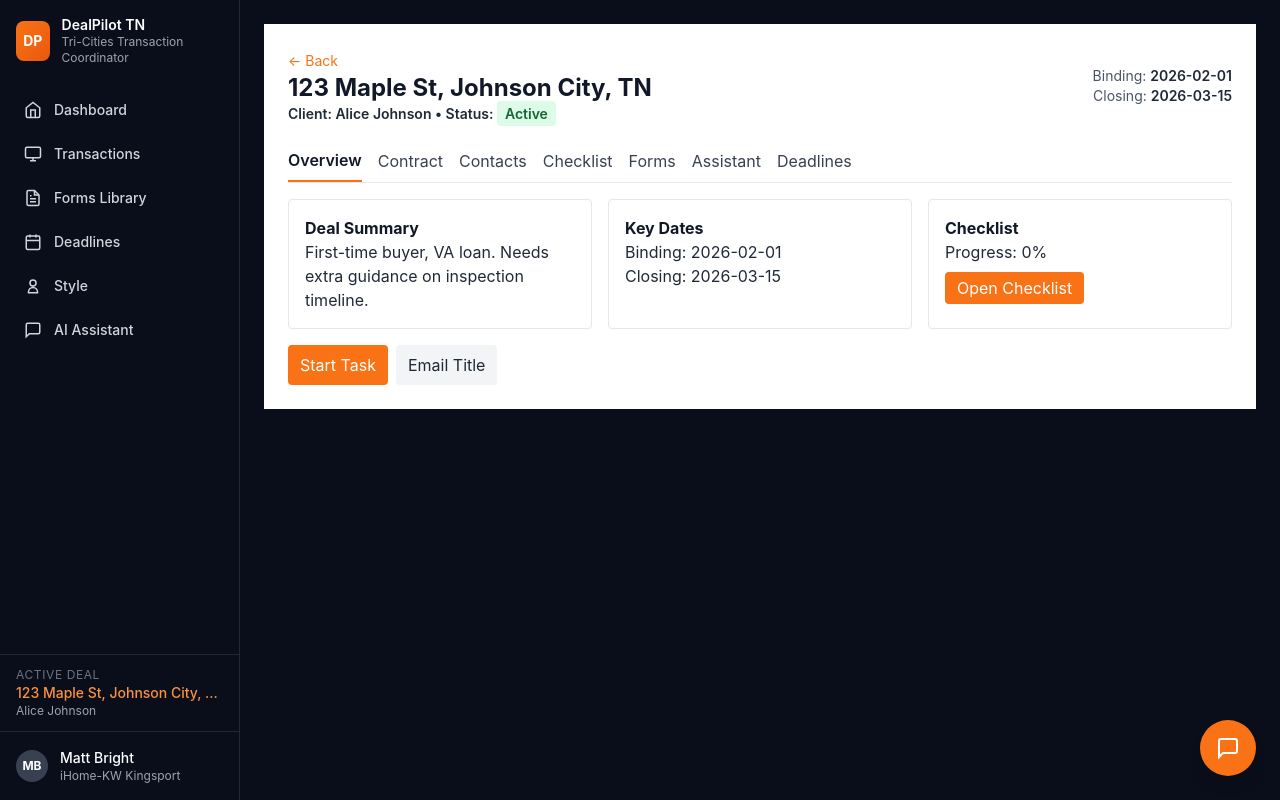
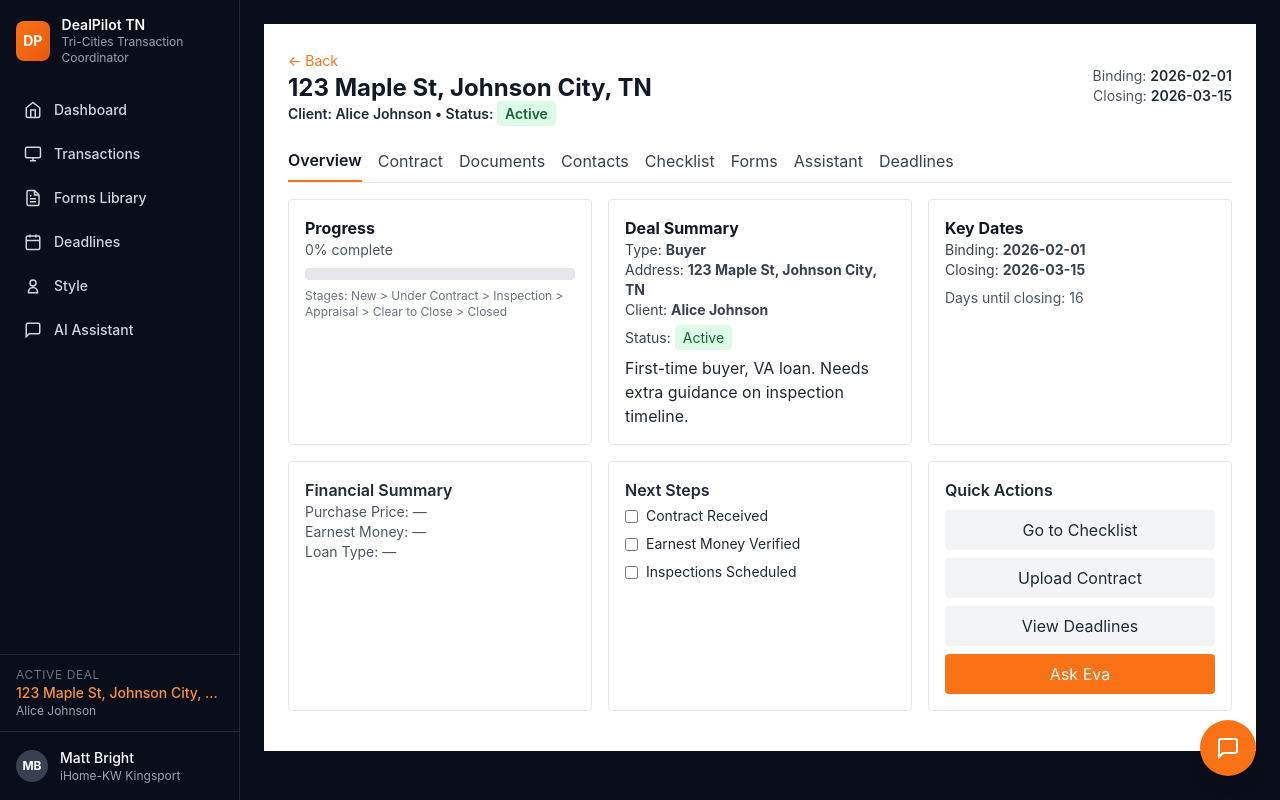
Before and after one commit to mbright4497/dealpilot-tn, a Next.js app in the folder dealpilot-tn/web/: page /chat in a window 1280 px wide. Both pictures are taken after a click on the element 590 px from the left and 575 px from the top of the page. Built offline with nearby package versions, Linux system fonts and the light colour scheme.

Commit message:
feat(transactions): overhaul transaction detail - overview, documents, forms fixes, assistant API

```diff
--- a/dealpilot-tn/web/src/components/TransactionDetail.tsx
+++ b/dealpilot-tn/web/src/components/TransactionDetail.tsx
@@ -1,10 +1,12 @@
 'use client'
-import React, {useState} from 'react'
+import React, {useState, useEffect} from 'react'
 import { createChecklistInstance, checklistProgress } from '@/lib/tc-checklist'
 import ContractUpload from './ContractUpload'
+import { useRouter } from 'next/navigation'
 type Contact = { role:string, name:string, company?:string, phone?:string, email?:string }
 type Transaction = { id:number, address:string, client:string, type:string, status:string, binding?:string, closing?:string, contacts?:Contact[], notes?:string }
 export default function TransactionDetail({transaction, onBack, onUpdateContacts}:{transaction:Transaction,onBack:()=>void,onUpdateContacts?:(txId:number,contacts:Contact[])=>void}){
+  const router = useRouter()
   const [tab,setTab]=useState('overview')
   const [checklist,setChecklist]=useState(()=> createChecklistInstance())
   const [chatMessages,setChatMessages]=useState<any[]>([{from:'system',text:`Transaction: ${transaction.address} (${transaction.client})`}])
@@ -12,6 +14,20 @@ export default function TransactionDetail({transaction, onBack, onUpdateContacts
   const [localContacts,setLocalContacts]=useState<Contact[]>(transaction.contacts || [])
   const [showAddContact,setShowAddContact]=useState(false)
   const [newContact,setNewContact]=useState<Contact>({role:'',name:'',company:'',phone:'',email:''})
+  const [docs,setDocs]=useState<Record<string, {name:string,ts:number}[]>>({ Contract: [], Amendments: [], Inspection: [], Appraisal: [], Title: [], Loan: [], Insurance: [], Closing: [] })
+  const [aiFilling, setAiFilling] = useState<Record<string,boolean>>({})
+
+  useEffect(()=>{
+    const key = `dp-docs-${transaction.id}`
+    try{
+      const raw = localStorage.getItem(key)
+      if(raw) setDocs(JSON.parse(raw))
+    }catch(e){}
+  },[transaction.id])
+  useEffect(()=>{
+    const key = `dp-docs-${transaction.id}`
+    try{ localStorage.setItem(key, JSON.stringify(docs)) }catch(e){}
+  },[docs, transaction.id])
   function addContact(){
     if(!newContact.name||!newContact.role) return
     const updated = [...localContacts, {...newContact}]
@@ -47,7 +63,7 @@ export default function TransactionDetail({transaction, onBack, onUpdateContacts
     ]
   }
   const deadlines = genDeadlines()
-  const TABS = ['overview','contract','contacts','checklist','forms','assistant','deadlines']
+  const TABS = ['overview','contract','documents','contacts','checklist','forms','assistant','deadlines']
   return (
     <div className="p-6 bg-white text-gray-800">
       <div className="flex items-center justify-between mb-4">
@@ -73,25 +89,54 @@ export default function TransactionDetail({transaction, onBack, onUpdateContacts
           <div>
             <div className="grid grid-cols-3 gap-4 mb-4">
               <div className="p-4 border rounded">
+                <h3 className="text-gray-900 font-bold">Progress</h3>
+                <div className="text-sm text-gray-600 mb-2">{checklistProgress(checklist)}% complete</div>
+                <div className="w-full bg-gray-200 h-3 rounded mb-2"><div className="h-3 bg-orange-500 rounded" style={{width: checklistProgress(checklist)+'%'}}></div></div>
+                <div className="text-xs text-gray-500 mt-2">Stages: New &gt; Under Contract &gt; Inspection &gt; Appraisal &gt; Clear to Close &gt; Closed</div>
+              </div>
+              <div className="p-4 border rounded">
                 <h3 className="text-gray-900 font-bold">Deal Summary</h3>
-                <p className="text-gray-800">{transaction.notes || 'No notes yet.'}</p>
+                <div className="text-sm text-gray-700">Type: <strong>{transaction.type}</strong></div>
+                <div className="text-sm text-gray-700">Address: <strong>{transaction.address}</strong></div>
+                <div className="text-sm text-gray-700">Client: <strong>{transaction.client}</strong></div>
+                <div className="text-sm text-gray-700 mt-2">Status: <span className={`px-2 py-1 rounded ${transaction.status==='Active'?'bg-green-100 text-green-800':'bg-gray-100 text-gray-800'}`}>{transaction.status}</span></div>
+                <div className="mt-2 text-gray-800">{transaction.notes || 'No notes yet.'}</div>
               </div>
               <div className="p-4 border rounded">
                 <h3 className="text-gray-900 font-bold">Key Dates</h3>
-                <ul className="text-gray-800">
-                  <li>Binding: {transaction.binding || '—'}</li>
-                  <li>Closing: {transaction.closing || '—'}</li>
-                </ul>
+                <div className="text-sm text-gray-700">Binding: <strong>{transaction.binding || '—'}</strong></div>
+                <div className="text-sm text-gray-700">Closing: <strong>{transaction.closing || '—'}</strong></div>
+                <div className="mt-2 text-sm text-gray-600">Days until closing: {transaction.closing ? Math.max(0, Math.ceil((new Date(transaction.closing).getTime()-Date.now())/(1000*60*60*24))) : '—'}</div>
+              </div>
+            </div>
+
+            <div className="grid grid-cols-3 gap-4 mb-4">
+              <div className="p-4 border rounded">
+                <h4 className="font-semibold">Financial Summary</h4>
+                <div className="text-sm text-gray-600">Purchase Price: —</div>
+                <div className="text-sm text-gray-600">Earnest Money: —</div>
+                <div className="text-sm text-gray-600">Loan Type: —</div>
               </div>
               <div className="p-4 border rounded">
-                <h3 className="text-gray-900 font-bold">Checklist</h3>
-                <div className="text-gray-800">Progress: {checklistProgress(checklist)}%</div>
-                <div className="mt-2"><button className="px-3 py-1 bg-orange-500 text-white rounded">Open Checklist</button></div>
+                <h4 className="font-semibold">Next Steps</h4>
+                <div>
+                  {checklist.slice(0,3).map((it:any,i:number)=> (
+                    <label key={it.key} className="flex items-center gap-2 py-1">
+                      <input type="checkbox" checked={it.status==='done'} onChange={()=>{ it.status = it.status==='done' ? 'todo' : 'done'; setChecklist([...checklist]) }} />
+                      <span className="text-sm text-gray-800">{it.title}</span>
+                    </label>
+                  ))}
+                </div>
               </div>
-            </div>
-            <div className="flex gap-2">
-              <button className="px-3 py-2 bg-orange-500 text-white rounded">Start Task</button>
-              <button className="px-3 py-2 bg-gray-100 text-gray-800 rounded">Email Title</button>
+              <div className="p-4 border rounded">
+                <h4 className="font-semibold">Quick Actions</h4>
+                <div className="flex flex-col gap-2 mt-2">
+                  <button onClick={()=>setTab('checklist')} className="px-3 py-2 bg-gray-100 rounded">Go to Checklist</button>
+                  <button onClick={()=>setTab('contract')} className="px-3 py-2 bg-gray-100 rounded">Upload Contract</button>
+                  <button onClick={()=>setTab('deadlines')} className="px-3 py-2 bg-gray-100 rounded">View Deadlines</button>
+                  <button onClick={()=>setTab('assistant')} className="px-3 py-2 bg-orange-500 text-white rounded">Ask Eva</button>
+                </div>
+              </div>
             </div>
           </div>
         )}
@@ -100,6 +145,33 @@ export default function TransactionDetail({transaction, onBack, onUpdateContacts
             <h3 className="text-gray-900 font-bold mb-4">Contract Upload & AI Extraction</h3>
             <p className="text-sm text-gray-600 mb-4">Upload the purchase agreement or any contract document. AI will extract key fields automatically.</p>
             <ContractUpload dealId={String(transaction.id)} />
+          </div>
+        )}
+        {tab==='documents' && (
+          <div>
+            <h3 className="text-gray-900 font-bold mb-4">Documents</h3>
+            <div className="mb-4 p-4 border-2 border-dashed rounded text-center text-gray-600">Drag & drop files here to upload</div>
+            <div className="grid grid-cols-3 gap-4">
+              {Object.keys(docs).map(cat => (
+                <div key={cat} className="p-3 border rounded">
+                  <div className="flex items-center justify-between mb-2">
+                    <div className="font-semibold">{cat}</div>
+                    <label className="text-sm px-2 py-1 bg-gray-100 rounded cursor-pointer">
+                      Upload
+                      <input type="file" className="hidden" onChange={(e)=>{
+                        const f = e.target.files && e.target.files[0]
+                        if(!f) return
+                        const meta = { name: f.name, ts: Date.now() }
+                        setDocs(prev=>({ ...prev, [cat]: [ ...(prev[cat]||[]), meta ] }))
+                      }} />
+                    </label>
+                  </div>
+                  <div className="text-sm text-gray-700">
+                    {(docs[cat]||[]).length===0 ? <div className="text-gray-400">No files</div> : (docs[cat]||[]).map((d:any,i:number)=>(<div key={i} className="py-1">{d.name} <span className="text-xs text-gray-400">{new Date(d.ts).toLocaleString()}</span></div>))}
+                  </div>
+                </div>
+              ))}
+            </div>
           </div>
         )}
         {tab==='contacts' && (
@@ -188,8 +260,13 @@ export default function TransactionDetail({transaction, onBack, onUpdateContacts
                   <div className="font-bold text-gray-900">{f}</div>
                   <div className="text-sm text-gray-800">Status: blank</div>
                   <div className="mt-2 flex gap-2">
-                    <button className="px-2 py-1 bg-gray-100 text-gray-800 rounded">Open Form</button>
-                    <button className="px-2 py-1 bg-orange-500 text-white rounded" onClick={()=>alert('AI Fill: '+f)}>AI Fill</button>
+                    <button onClick={()=>router.push('/forms')} className="px-2 py-1 bg-gray-100 text-gray-800 rounded">Open Form</button>
+                    <button className="px-2 py-1 bg-orange-500 text-white rounded" onClick={async ()=>{
+                      setAiFilling(prev=>({...prev,[f]:true}));
+                      await new Promise(r=>setTimeout(r,1000));
+                      setAiFilling(prev=>({...prev,[f]:false}));
+                      alert('AI-filled mock data for '+f)
+                    }}>{(aiFilling as any)[f] ? 'Filling...' : 'AI Fill'}</button>
                   </div>
                 </div>
               ))}
@@ -210,7 +287,22 @@ export default function TransactionDetail({transaction, onBack, onUpdateContacts
             </div>
             <div className="mt-2 flex gap-2">
               <input value={input} onChange={e=>setInput(e.target.value)} className="border p-2 flex-1" />
-              <button onClick={send} className="px-3 py-2 bg-orange-500 text-white rounded">Send</button>
+              <button onClick={async ()=>{
+                if(!input) return
+                const user = {from:'user', text: input}
+                setChatMessages(m=>[...m,user])
+                setInput('')
+                // call API
+                try{
+                  const ctx = { id: transaction.id, address: transaction.address, client: transaction.client, type: transaction.type, status: transaction.status, binding: transaction.binding, closing: transaction.closing, contacts: (localContacts||[]).map(c=>({role:c.role,name:c.name})), notes: transaction.notes }
+                  const res = await fetch('/api/ai/chat', { method: 'POST', headers: {'Content-Type':'application/json'}, body: JSON.stringify({ messages: [{role:'user', content: user.text}], style: 'friendly-tn', transaction: ctx }) })
+                  const j = await res.json()
+                  const reply = j.reply || j.message || j.choices?.[0]?.message?.content || 'Sorry, no response.'
+                  setChatMessages(m=>[...m,{from:'assistant', text: reply}])
+                }catch(e:any){
+                  setChatMessages(m=>[...m,{from:'assistant', text: 'Error contacting AI: '+String(e)}])
+                }
+              }} className="px-3 py-2 bg-orange-500 text-white rounded">Send</button>
             </div>
           </div>
         )}
```
